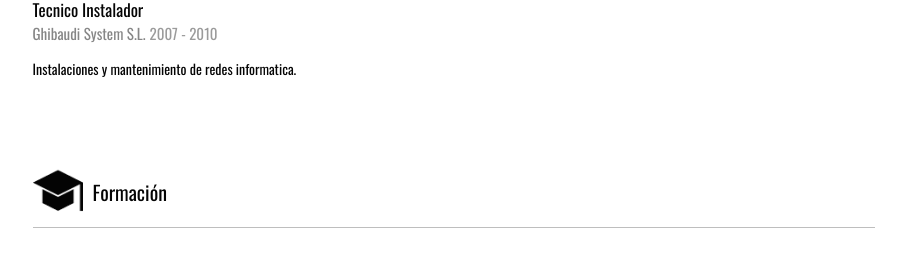
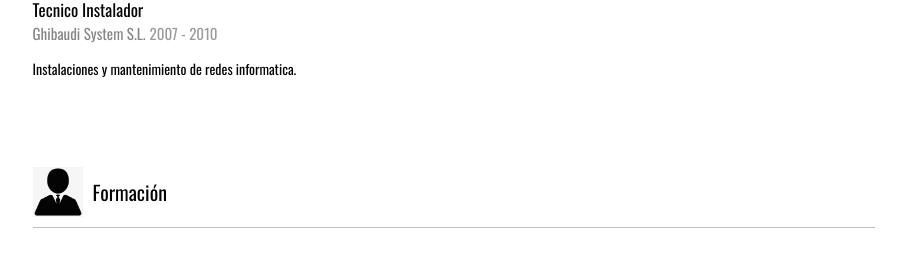
Before and after one commit to shxgg/shxgg.github.io, a plain HTML site: page index.html in a window 1280 px wide. Shown: the part 977-1244 px from the top of the page, without its empty margins (186-1092 px from the left). Drawn offline with nearby package versions, Linux system fonts and the light colour scheme.

Commit message:
se reparan iconos

```diff
--- a/index.html
+++ b/index.html
@@ -95,9 +95,9 @@
           </ul>
         </div>
 
-        <!-- Training (conocimientos)-->
+        <!-- Training (Formacion)-->
         <div class="grid_16 training appear">
-          <img class="icon" src="imagenes/conocimientos.png" alt="sobre mí">
+          <img class="icon" src="imagenes/formacion.png" alt="sobre mí">
           <h3>Formación</h3>
           <div class="formation1">
           <ul>
@@ -145,9 +145,7 @@
 
 
 
-            <!--a href="Archivos/CV.pdf" download-->
-
-              <!--img id="cv" class="fadeInUp" src="imagenes/cv.png" alt="Descarga de CV Error"--></a>
+          </a>
 
 
 
```
